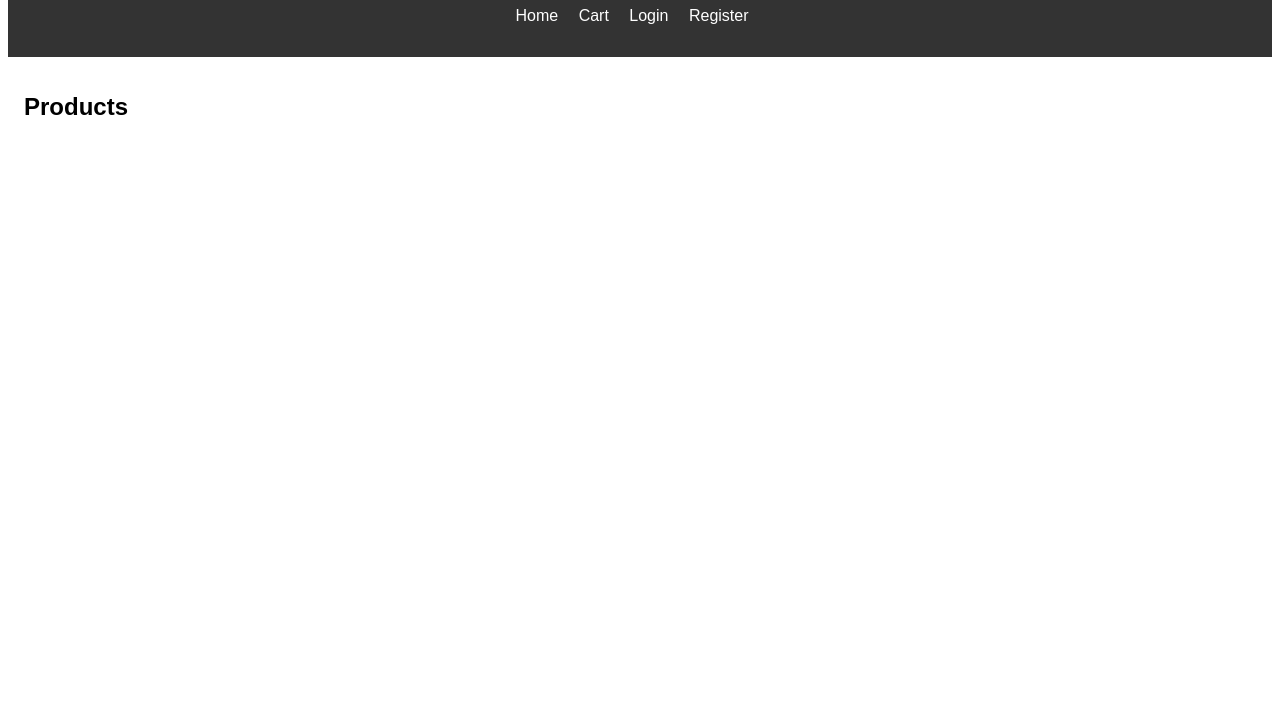
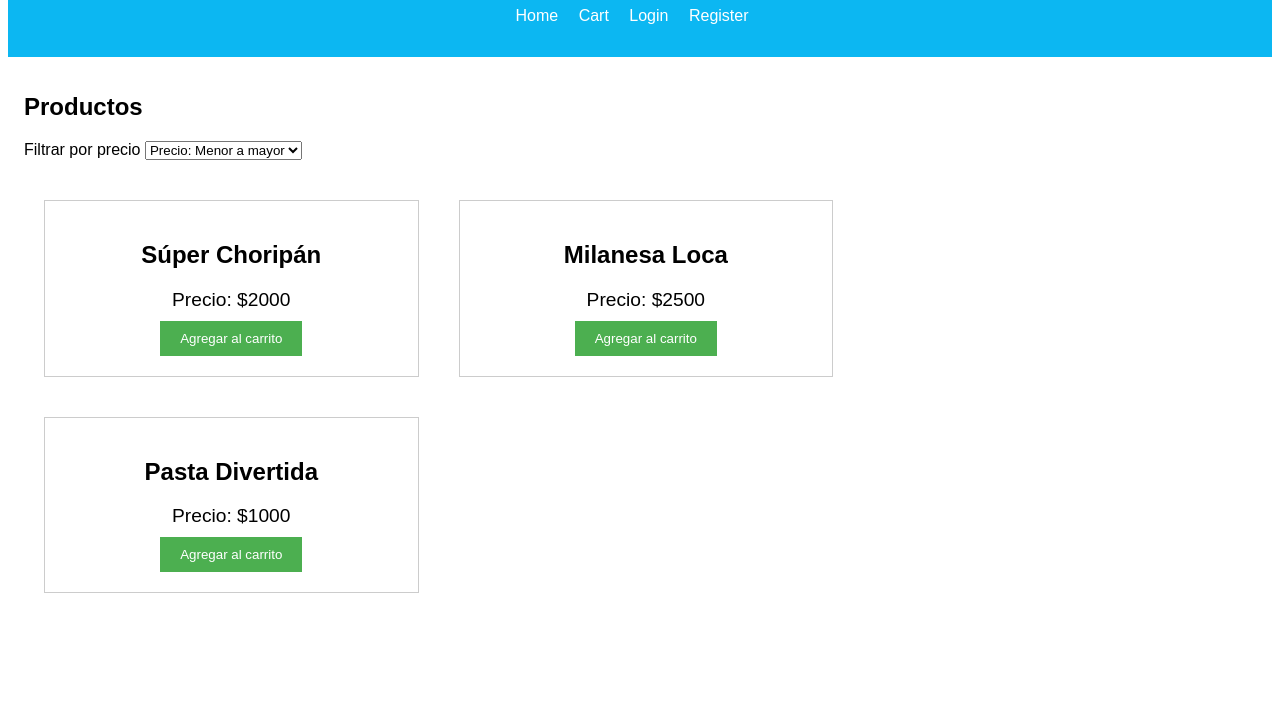
Before and after one commit to luciamadsen/entregafinalback, a website: page public/index.html in a window 1280 px wide. Shown: the part 97-800 px from the top of the page. Drawn offline with Linux system fonts and the light colour scheme; no server answers.

Commit message:
final retoque

```diff
--- a/public/css/styles.css
+++ b/public/css/styles.css
@@ -3,7 +3,7 @@ body {
   }
 
   header {
-    background-color: #333;
+    background-color: #0CB7F2;
     color: white;
     padding: 1rem;
     text-align: center;
--- a/public/index.html
+++ b/public/index.html
@@ -5,6 +5,35 @@
   <meta name="viewport" content="width=device-width, initial-scale=1.0">
   <title>E-commerce</title>
   <link rel="stylesheet" href="css/styles.css">
+  <style>
+    /* Agrega estilos adicionales aquí */
+    .product {
+        border: 1px solid #ccc;
+        padding: 20px;
+        margin: 20px;
+        text-align: center;
+    }
+    .product h2 {
+        font-size: 1.5em;
+    }
+    .product p {
+        font-size: 1.2em;
+        margin: 10px 0;
+    }
+    .product button {
+        padding: 10px 20px;
+        background-color: #4CAF50;
+        color: white;
+        border: none;
+        cursor: pointer;
+    }
+    .product button:hover {
+        background-color: #45a049;
+    }
+    #sortOptions {
+        margin: 20px 0;
+    }
+  </style>
 </head>
 <body>
   <header>
@@ -20,12 +49,61 @@
   </header>
 
   <main>
-    <h2>Products</h2>
+    <h2>Productos</h2>
+    <div id="sortOptions">
+      <label for="sort">Filtrar por precio</label>
+      <select id="sort" onchange="sortProducts()">
+        <option value="asc">Precio: Menor a mayor</option>
+        <option value="desc">Precio: Mayor a menor</option>
+      </select>
+    </div>
     <div id="products">
 
     </div>
   </main>
 
-  <script src="js/main.js"></script>
+  <script>
+    const products = [
+      { nombre: 'Súper Choripán', precio: 2000 },
+      { nombre: 'Milanesa Loca', precio: 2500 },
+      { nombre: 'Pasta Divertida', precio: 1000 }
+    ];
+
+    function renderProducts(products) {
+      const productsDiv = document.getElementById('products');
+      productsDiv.innerHTML = '';
+      products.forEach(product => {
+        const productDiv = document.createElement('div');
+        productDiv.classList.add('product');
+        productDiv.innerHTML = `
+          <h2>${product.nombre}</h2>
+          <p>Precio: $${product.precio}</p>
+          <button onclick="comprarProducto('${product.nombre}', ${product.precio})">Agregar al carrito</button>
+        `;
+        productsDiv.appendChild(productDiv);
+      });
+    }
+
+    function sortProducts() {
+      const sortOption = document.getElementById('sort').value;
+      const sortedProducts = [...products].sort((a, b) => {
+        if (sortOption === 'asc') {
+          return a.precio - b.precio;
+        } else {
+          return b.precio - a.precio;
+        }
+      });
+      renderProducts(sortedProducts);
+    }
+
+    function comprarProducto(nombre, precio) {
+      const cart = JSON.parse(localStorage.getItem('cart')) || [];
+      cart.push({ nombre, precio });
+      localStorage.setItem('cart', JSON.stringify(cart));
+      alert(`Has agregado ${nombre} por $${precio} al carrito`);
+    }
+
+    renderProducts(products);
+  </script>
 </body>
 </html>
```
Also changed, not shown: package.json (+9 -1 lines), public/cart.html (+45 -3 lines), 1 other file.
